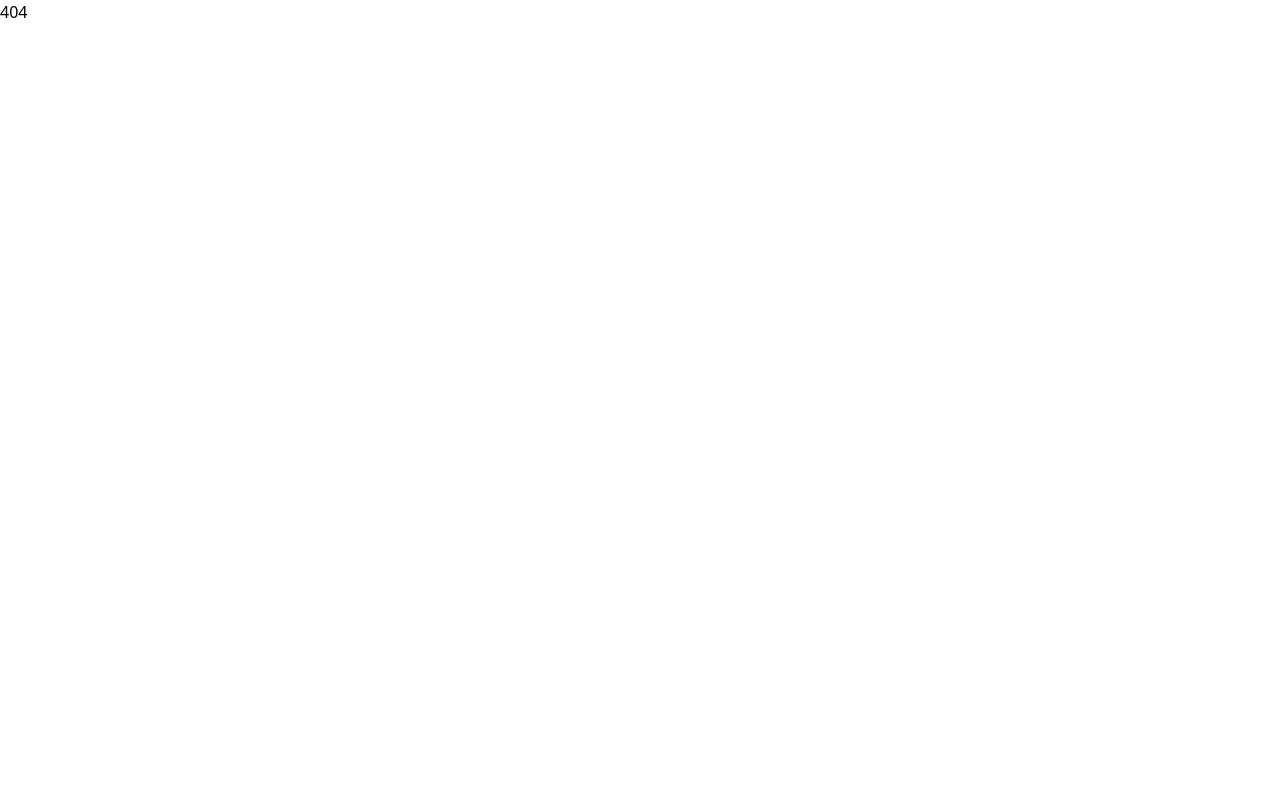
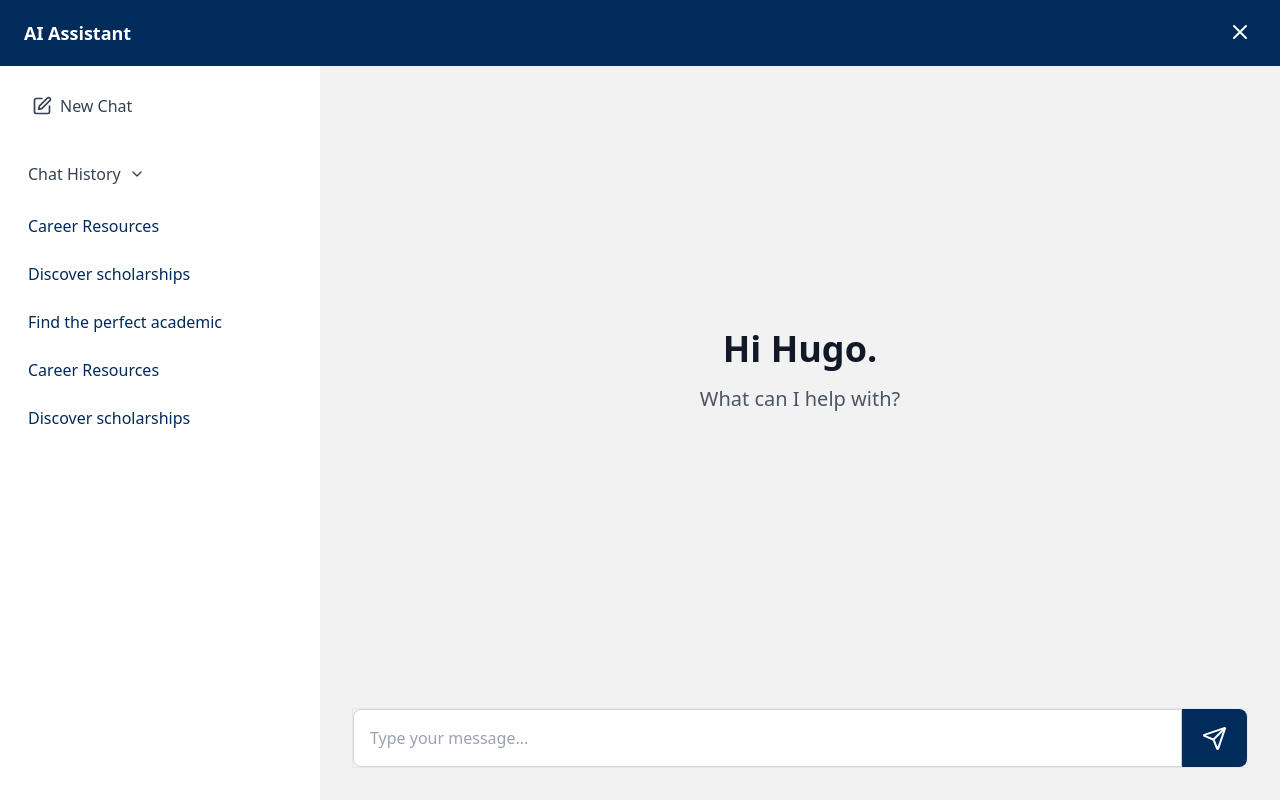
Before and after one commit to Sanjida-Khanam778/hugo-landing-page, a React (Vite) app: page /ai-assistant in a window 1280 px wide. Before the commit this address had no page. Built offline with nearby package versions, Linux system fonts and the light colour scheme.

Commit message:
chatbot design implemented

```diff
--- a/src/Pages/Home/Home.jsx
+++ b/src/Pages/Home/Home.jsx
@@ -6,6 +6,7 @@ import OurServices from "../../components/OurServices/OurServices";
 import Newsletter from "../../components/Newsletter/Newsletter";
 import Testimonial from "../../components/Testimonial/Testimonial";
 import Footer from "../../components/Footer/Footer";
+import ChatButton from "../../components/ChatButton/ChatButton";
 
 export default function Home() {
   return (
@@ -16,6 +17,7 @@ export default function Home() {
       <Newsletter />
       <Testimonial />
       <Footer />
+      <ChatButton />
     </div>
   );
 }
--- a/src/Routers/Router.jsx
+++ b/src/Routers/Router.jsx
@@ -35,6 +35,7 @@ import AdminMain from "../Layouts/Admin/AdminMain";
 import AdminSignIn from "../Pages/Auth/AdminSignin";
 import AdminDashboard from "../Layouts/Admin/AdminDashboard/AdminDashboard";
 import Universities from "../Layouts/Admin/Universities/Universities";
+import AIAssistant from "../components/AIAssistant/AIAssistant";
 
 export const router = createBrowserRouter([
   {
@@ -127,6 +128,10 @@ export const router = createBrowserRouter([
     element: <AdminSignIn />,
   },
   {
+    path: "ai-assistant",
+    element: <AIAssistant />,
+  },
+  {
     path: "/university",
     element: <UniMain />,
     children: [
--- /dev/null
+++ b/src/components/AIAssistant/AIAssistant.jsx
@@ -0,0 +1,218 @@
+"use client";
+
+import { useState } from "react";
+import { X, ChevronDown, Send, Edit } from "lucide-react";
+import { Link } from "react-router-dom";
+
+export default function AIAssistant() {
+  const [currentChatId, setCurrentChatId] = useState(null);
+  const [chats, setChats] = useState([
+    { id: 1, title: "Career Resources", messages: [] },
+    { id: 2, title: "Discover scholarships", messages: [] },
+    { id: 3, title: "Find the perfect academic", messages: [] },
+    { id: 4, title: "Career Resources", messages: [] },
+    { id: 5, title: "Discover scholarships", messages: [] },
+  ]);
+
+  const [messages, setMessages] = useState([]);
+  const [input, setInput] = useState("");
+  const [historyOpen, setHistoryOpen] = useState(true);
+
+  const handleNewChat = () => {
+    const newChatId = Math.max(...chats.map((c) => c.id), 0) + 1;
+    const newChat = {
+      id: newChatId,
+      title: "New Chat",
+      messages: [],
+    };
+    setChats([newChat, ...chats]);
+    setCurrentChatId(newChatId);
+    setMessages([]);
+  };
+
+  const handleSelectChat = (chatId) => {
+    setCurrentChatId(chatId);
+    const selectedChat = chats.find((c) => c.id === chatId);
+    setMessages(selectedChat?.messages || []);
+  };
+
+  const handleSendMessage = () => {
+    if (input.trim()) {
+      const newMessage = {
+        id: Date.now(),
+        text: input,
+        sender: "user",
+        timestamp: new Date(),
+      };
+
+      setMessages([...messages, newMessage]);
+
+      // Update the chat with new message
+      setChats(
+        chats.map((chat) =>
+          chat.id === currentChatId
+            ? { ...chat, messages: [...chat.messages, newMessage] }
+            : chat
+        )
+      );
+
+      setInput("");
+
+      // Simulate AI response
+      setTimeout(() => {
+        const aiMessage = {
+          id: Date.now() + 1,
+          text: "I'm here to help you with career guidance, scholarships, and academic planning. How can I assist you today?",
+          sender: "ai",
+          timestamp: new Date(),
+        };
+        setMessages((prev) => [...prev, aiMessage]);
+        setChats(
+          chats.map((chat) =>
+            chat.id === currentChatId
+              ? { ...chat, messages: [...chat.messages, aiMessage] }
+              : chat
+          )
+        );
+      }, 500);
+    }
+  };
+
+  const currentChat = chats.find((c) => c.id === currentChatId);
+
+  return (
+    <div className=" flex items-center justify-center h-screen">
+      <div className="bg-white shadow-xl w-full flex flex-col h-screen">
+        {/* Header */}
+        <div className="bg-primary text-white px-6 py-4 flex items-center justify-between">
+          <h1 className="text-lg font-semibold">AI Assistant</h1>
+        <Link to={"/"}>  <button className="hover:bg-blue-800 p-1 rounded transition-colors">
+            <X size={24} />
+          </button></Link>
+        </div>
+
+        <div className="flex flex-1 overflow-hidden">
+          {/* Sidebar */}
+          <div className="w-80 bg-white text-primary font-medium flex flex-col">
+            {/* New Chat Button */}
+            <button
+              onClick={handleNewChat}
+              className="m-4 mb-8 flex text-[#374151] items-center gap-2 px-4 py-3 rounded-lg transition-colors"
+            >
+              <Edit size={20} />
+              <span className="font-medium">New Chat</span>
+            </button>
+
+            {/* Chat History */}
+            <div className="flex-1 overflow-y-auto px-4">
+              <button
+                onClick={() => setHistoryOpen(!historyOpen)}
+                className="flex items-center gap-2 w-full mb-5 px-3 transition-colors text-[#374151]"
+              >
+                <span className=" font-medium">Chat History</span>
+                <ChevronDown
+                  size={16}
+                  style={{
+                    transform: historyOpen ? "rotate(0deg)" : "rotate(-90deg)",
+                    transition: "transform 0.2s",
+                  }}
+                />
+              </button>
+
+              {historyOpen && (
+                <div className="space-y-2">
+                  {chats.map((chat) => (
+                    <button
+                      key={chat.id}
+                      onClick={() => handleSelectChat(chat.id)}
+                      className={`w-full text-left px-3 py-2 rounded-lg  transition-colors truncate ${
+                        currentChatId === chat.id ? "bg-blue/10" : ""
+                      }`}
+                      title={chat.title}
+                    >
+                      {chat.title}
+                    </button>
+                  ))}
+                </div>
+              )}
+            </div>
+          </div>
+
+          {/* Chat Area */}
+          <div className="flex-1 flex flex-col bg-base">
+            {/* Messages Area */}
+            <div className="flex-1 overflow-y-auto p-6 flex flex-col max-w-7xl mx-auto w-full">
+              {messages.length === 0 ? (
+                <div className="flex-1 flex items-center justify-center">
+                  <div className="text-center">
+                    <p className="text-3xl lg:text-4xl font-semibold text-gray-900 mb-4">
+                      Hi Hugo.
+                    </p>
+                    <p className="text-gray-600 text-xl">
+                      What can I help with?
+                    </p>
+                  </div>
+                </div>
+              ) : (
+                <div className="space-y-4">
+                  {messages.map((msg) => (
+                    <div
+                      key={msg.id}
+                      className={`flex gap-3 ${
+                        msg.sender === "user" ? "justify-end" : "justify-start"
+                      }`}
+                    >
+                      <div
+                        className={`${
+                          msg.sender === "user" ? "hidden" : ""
+                        } w-12 h-12 flex text-white items-center justify-center bg-primary rounded-full font-medium text-lg`}
+                      >
+                        <span>AI</span>
+                      </div>
+                      <div
+                        className={`max-w-xs lg:max-w-md px-4 py-2 rounded-lg ${
+                          msg.sender === "user"
+                            ? "bg-blue text-white rounded-br-none"
+                            : "bg-gray-200 text-gray-900 rounded-bl-none"
+                        }`}
+                      >
+                        <p className="">{msg.text}</p>
+                      </div>
+                      <div
+                        className={`${
+                          msg.sender === "user" ? "" : "hidden"
+                        } w-12 h-12 flex text-blue items-center justify-center border text-lg border-blue rounded-full font-semibold`}
+                      >
+                        <span>U</span>
+                      </div>
+                    </div>
+                  ))}
+                </div>
+              )}
+            </div>
+
+            {/* Input Area */}
+            <div className="p-8">
+              <div className="flex border mx-auto max-w-4xl">
+                <input
+                  type="text"
+                  value={input}
+                  onChange={(e) => setInput(e.target.value)}
+                  onKeyPress={(e) => e.key === "Enter" && handleSendMessage()}
+                  placeholder="Type your message..."
+                  className="flex-1 px-4 py-4 bg-white border border-gray-300 max-w-4xl rounded-l-lg  focus:outline-none focus:border-blue-500 focus:bg-white transition-colors"
+                />
+                <button
+                  onClick={handleSendMessage}
+                  className="bg-primary hover:bg-blue-800 text-white p-3 px-5 -l rounded-r-lg transition-colors flex items-center justify-center"
+                >
+                  <Send size={25} />
+                </button>
+              </div>
+            </div>
+          </div>
+        </div>
+      </div>
+    </div>
+  );
+}
--- /dev/null
+++ b/src/components/ChatButton/ChatButton.jsx
@@ -0,0 +1,16 @@
+import React from "react";
+import { Link } from "react-router-dom";
+import { MessageCircle } from "lucide-react";
+
+export default function ChatButton() {
+  return (
+    <Link to="/ai-assistant" className="fixed z-50 right-6 bottom-8">
+      <div className="flex items-center gap-3 bg-blue text-white rounded-full shadow-lg px-4 py-3 hover:scale-105 transition-transform">
+        <div className="rounded-full flex items-center justify-center">
+          <MessageCircle size={25} className=" text-white" />
+        </div>
+        <span className="hidden sm:inline-block text-lg">Chat with us</span>
+      </div>
+    </Link>
+  );
+}
--- a/src/components/Hero/Hero.jsx
+++ b/src/components/Hero/Hero.jsx
@@ -27,7 +27,7 @@ export default function Hero() {
       <Navbar />
       {/* Content */}
       <div className="relative z-10 h-full flex items-center justify-start w-11/12 mx-auto px-4 sm:px-6 lg:px-8">
-        <div className="w-full max-w-3xl border border-white border-opacity-40 bg-primary font-medium p-4 md:p-6 lg:p-10 rounded-lg transition-colors backdrop-blur-md">
+        <div className="w-full max-w-3xl border border-white border-opacity-40 bg-primary p-4 md:p-6 lg:p-10 rounded-lg transition-colors backdrop-blur-md">
           {/* Heading */}
           <h1 className="text-3xl sm:text-4xl md:text-5xl lg:text-6xl font-bold text-white mb-4 leading-tight text-balance">
             Find Your Perfect University & Program
--- a/src/components/Testimonial/Testimonial.jsx
+++ b/src/components/Testimonial/Testimonial.jsx
@@ -159,7 +159,7 @@ export default function Testimonial() {
               key={index}
               onClick={() => goToSlide(index)}
               className={`w-3 h-3 rounded-full transition-all ${
-                index === currentSlide ? "bg-blue-500 w-8" : "bg-gray-300"
+                index === currentSlide ? "bg-blue w-8" : "bg-gray-300"
               }`}
               aria-label={`Go to slide ${index + 1}`}
             />
```
